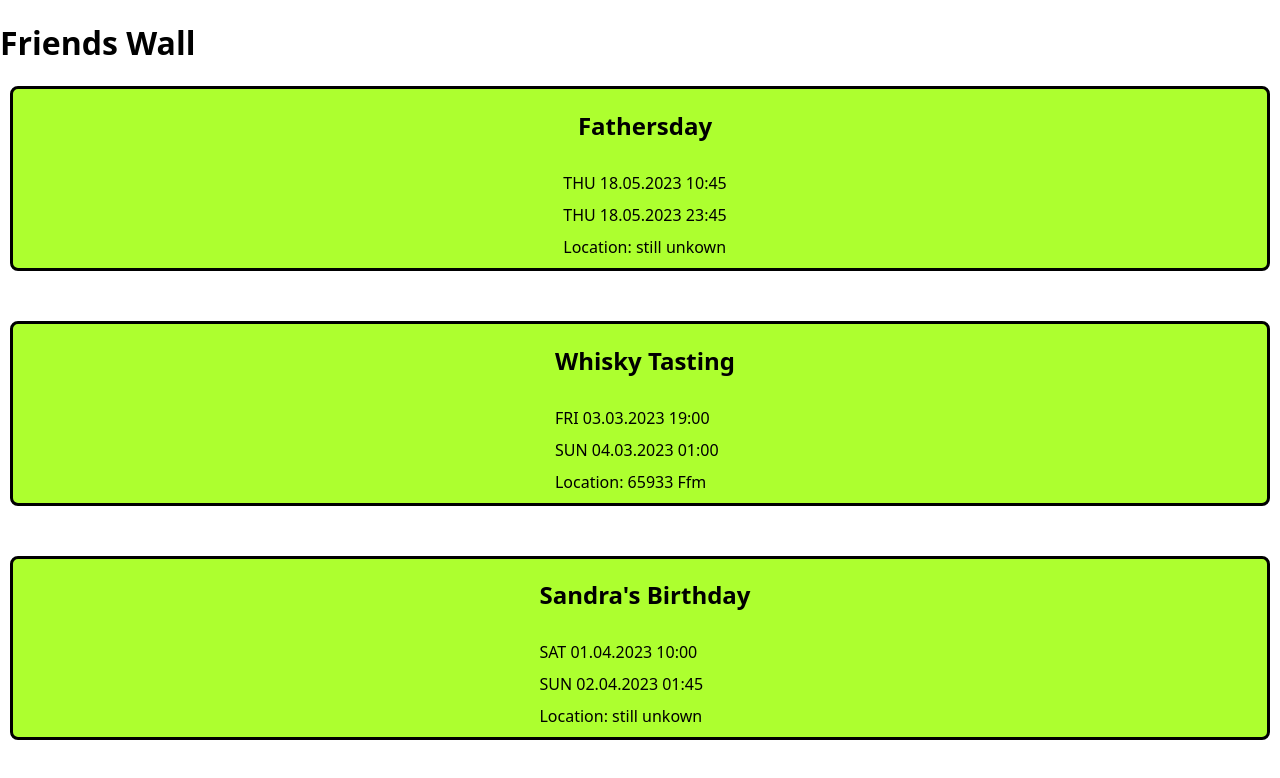
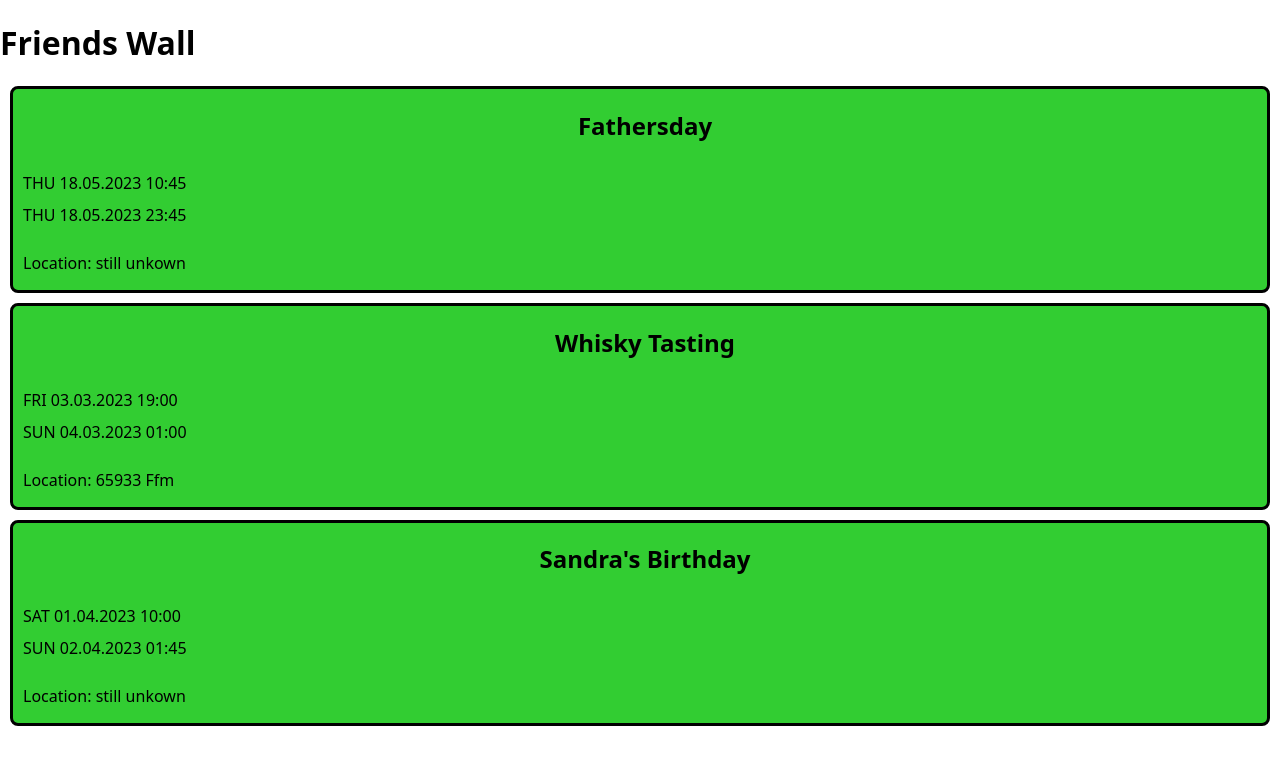
Before and after one commit to HosseinKrouna/capstone-project, a Next.js app: page / in a window 1280 px wide. Shown: the top 778 px of the page. Built offline with nearby package versions, Linux system fonts and the light colour scheme.

Commit message:
fix: update Event List

```diff
--- a/components/Card.js
+++ /dev/null
@@ -1,63 +0,0 @@
-import events from "@/db.json";
-import styled from "styled-components";
-
-function Card() {
-  const cards = events;
-
-  return (
-    <>
-      <StyledWrapper>
-        {cards.map(({ id, title, start_time, end_time, location }) => (
-          <StyledList key={id}>
-            {
-              <StyledContainer>
-                <StyledTitle>
-                  <h2>{title}</h2>
-                </StyledTitle>
-                <div>{start_time}</div>
-                <div>{end_time}</div>
-                <div>Location: {location}</div>
-              </StyledContainer>
-            }
-          </StyledList>
-        ))}
-      </StyledWrapper>
-    </>
-  );
-}
-
-export default Card;
-
-const StyledTitle = styled.div`
-  display: flex;
-  justify-content: center;
-`;
-
-const StyledContainer = styled.div`
-  flex-direction: column;
-  display: flex;
-  gap: 10px;
-  padding-bottom: 10px;
-`;
-
-const StyledList = styled.li`
-  display: flex;
-  /* border: 1px solid; */
-  border-radius: 8px;
-  padding-left: 10px;
-  background-color: greenyellow;
-  border: 3px solid;
-
-  justify-content: center;
-`;
-const StyledWrapper = styled.ul`
-  /* justify-content: space-between; */
-  display: flex;
-  flex-direction: column;
-  margin: 10px;
-  gap: 50px;
-  list-style: none;
-  padding: 0;
-  /* border: 1px solid; */
-  border-radius: 8px;
-`;
--- /dev/null
+++ b/components/Card/index.js
@@ -0,0 +1,27 @@
+import styled from "styled-components";
+
+function Card({ title, startTime, endTime, location }) {
+  return (
+    <StyledContainer>
+      <h2>{title}</h2>
+      <span>{startTime}</span>
+      <span>{endTime}</span>
+      <p>Location: {location}</p>
+    </StyledContainer>
+  );
+}
+
+export default Card;
+
+const StyledContainer = styled.article`
+  border-radius: 8px;
+  flex-direction: column;
+  display: flex;
+  gap: 10px;
+  border: 3px solid;
+  background-color: limegreen;
+  padding-left: 10px;
+  h2 {
+    text-align: center;
+  }
+`;
--- a/db.json
+++ b/db.json
@@ -2,22 +2,22 @@
   {
     "id": "1",
     "title": "Fathersday",
-    "start_time": "THU 18.05.2023 10:45",
-    "end_time": "THU 18.05.2023 23:45",
+    "startTime": "THU 18.05.2023 10:45",
+    "endTime": "THU 18.05.2023 23:45",
     "location": "still unkown"
   },
   {
     "id": "2",
     "title": "Whisky Tasting",
-    "start_time": "FRI 03.03.2023 19:00",
-    "end_time": "SUN 04.03.2023 01:00",
+    "startTime": "FRI 03.03.2023 19:00",
+    "endTime": "SUN 04.03.2023 01:00",
     "location": "65933 Ffm"
   },
   {
     "id": "3",
     "title": "Sandra's Birthday",
-    "start_time": "SAT 01.04.2023 10:00",
-    "end_time": "SUN 02.04.2023 01:45",
+    "startTime": "SAT 01.04.2023 10:00",
+    "endTime": "SUN 02.04.2023 01:45",
     "location": "still unkown"
   }
 ]
--- a/pages/index.js
+++ b/pages/index.js
@@ -1,10 +1,33 @@
 import Card from "@/components/Card";
+import events from "@/db.json";
+import styled from "styled-components";
 
 export default function HomePage() {
+  const cards = events;
   return (
     <>
       <h1>Friends Wall</h1>
-      <Card />
+      <StyledUl>
+        {cards?.map((card) => (
+          <li key={card.id}>
+            <Card
+              title={card.title}
+              startTime={card.startTime}
+              endTime={card.endTime}
+              location={card.location}
+            />
+          </li>
+        ))}
+      </StyledUl>
     </>
   );
 }
+
+const StyledUl = styled.ul`
+  display: flex;
+  flex-direction: column;
+  list-style: none;
+  gap: 10px;
+  padding: 0;
+  margin: 10px;
+`;
--- a/styles.js
+++ b/styles.js
@@ -8,6 +8,7 @@ export default createGlobalStyle`
   }
 
   body {
+
     margin: 0;
     font-family: system-ui;
   }
```
